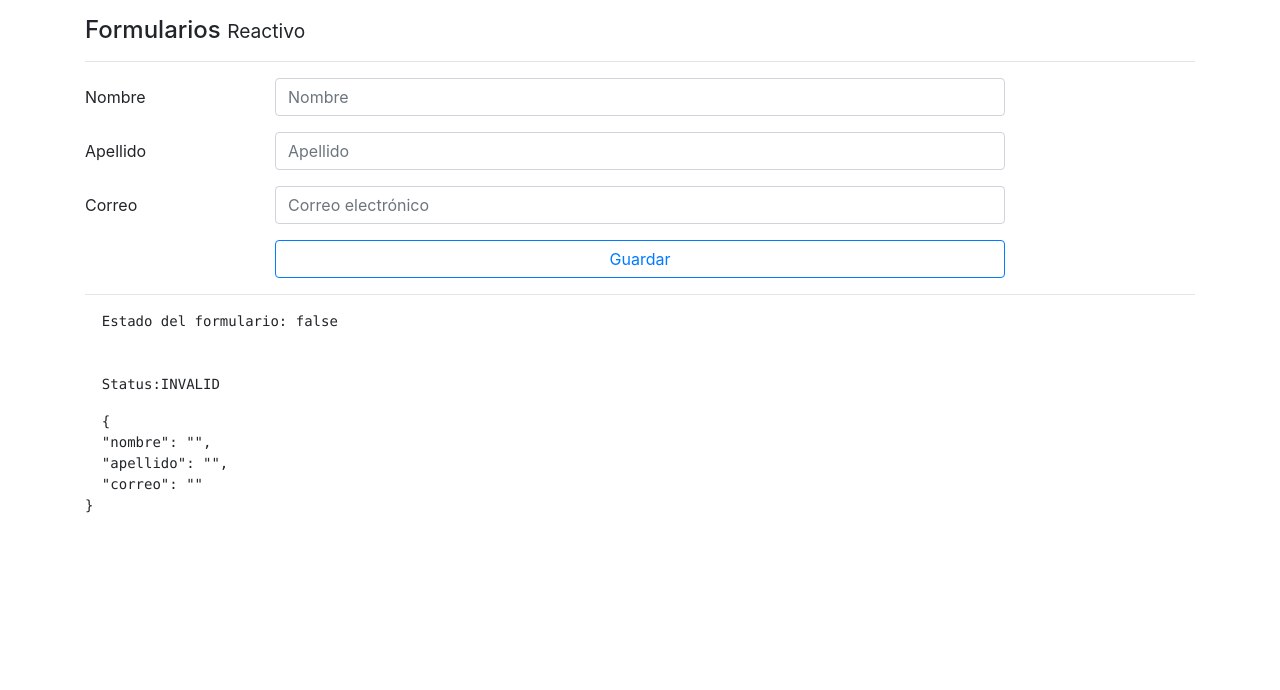
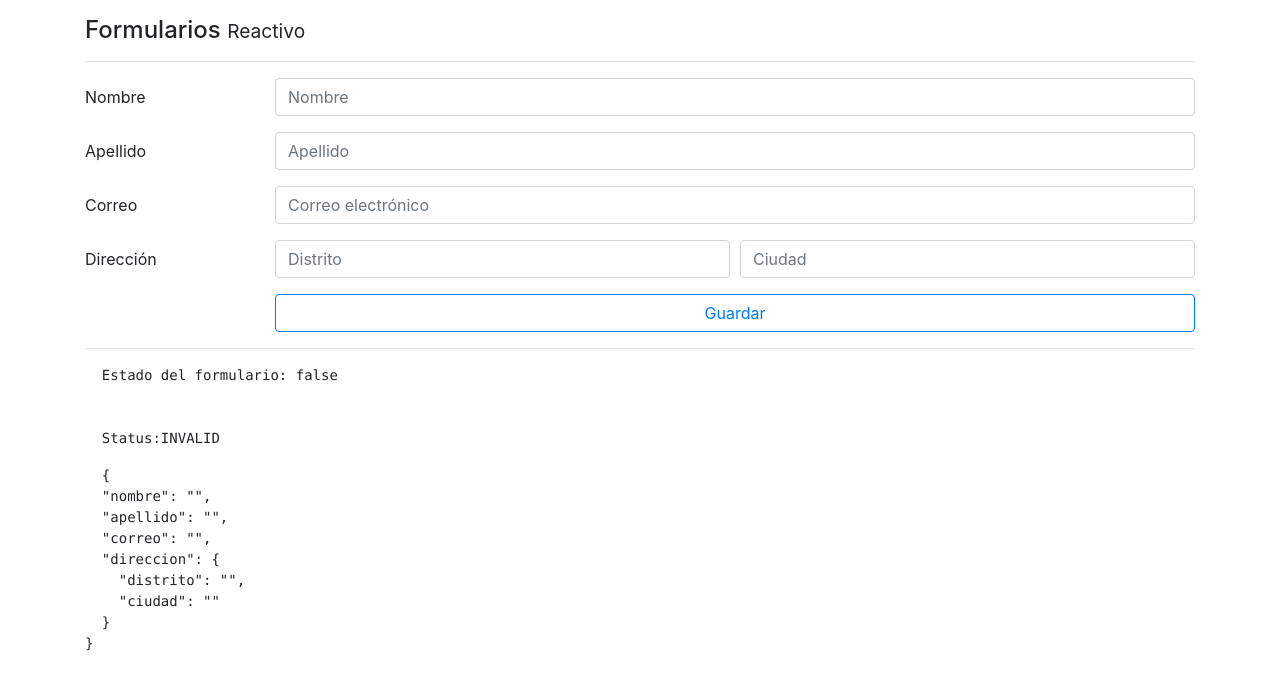
Before and after one commit to Brigitte9219/Formulario_Reactivo_Angular, an Angular app: page / in a window 1280 px wide. Shown: the top 690 px of the page. Built offline with nearby package versions, Linux system fonts and the light colour scheme.

Commit message:
Agrupación de los OBJETOS con formGroupName y validaciones para todos los campos del formulario con sus mensajes de error

```diff
--- a/src/app/pages/reactive/reactive.component.html
+++ b/src/app/pages/reactive/reactive.component.html
@@ -5,7 +5,7 @@
   <div>
     <div class="form-group row">
       <label class="col-2 col-form-label">Nombre</label>
-      <div class="col-8">
+      <div class="col">
         <input class="form-control"
                type="text"
                placeholder="Nombre"
@@ -18,7 +18,7 @@
 
     <div class="form-group row">
       <label class="col-2 col-form-label">Apellido</label>
-      <div class="col-8">
+      <div class="col">
         <input class="form-control"
                type="text"
                placeholder="Apellido"
@@ -32,7 +32,7 @@
 
   <div class="form-group row">
     <label class="col-2 col-form-label">Correo</label>
-    <div class="col-8">
+    <div class="col">
       <input class="form-control"
              type="email"
              placeholder="Correo electrónico"
@@ -43,9 +43,33 @@
     </div>
   </div>
 
+  <div class="form-group row" formGroupName="direccion">
+    <label class="col-2 col-form-label">Dirección</label>
+    <div class="form-row col">
+      <div class="col">
+        <input type="text"
+                class="form-control"
+                placeholder="Distrito"
+                formControlName="distrito"
+                [class.is-invalid]="distritoNoValido">
+        <small *ngIf="distritoNoValido"
+                class="form-text text-danger">Ingrese el distrito</small>
+      </div>
+      <div class="col">
+        <input type="text"
+                class="form-control"
+                placeholder="Ciudad"
+                formControlName="ciudad"
+                [class.is-invalid]="ciudadNoValido">
+        <small *ngIf="ciudadNoValido"
+                class="form-text text-danger">Ingrese la ciudad</small>
+      </div>
+    </div>
+  </div>
+
   <div class="form-group row">
     <label class="col-2 col-form-label">&nbsp;</label>
-    <div class="input-group col-md-8">
+    <div class="input-group col">
       <button type="submit" class="btn btn-outline-primary btn-block">
         Guardar
       </button>
--- a/src/app/pages/reactive/reactive.component.ts
+++ b/src/app/pages/reactive/reactive.component.ts
@@ -26,11 +26,23 @@ export class ReactiveComponent {
     return this.forma.get('correo')?.invalid && this.forma.get('correo')?.touched
   }
 
+  get distritoNoValido(){
+    return this.forma.get('direccion.distrito')?.invalid && this.forma.get('direccion.distrito')?.touched
+  }
+
+  get ciudadNoValido(){
+    return this.forma.get('direccion.ciudad')?.invalid && this.forma.get('direccion.ciudad')?.touched
+  }
+
   crearFormulario(){
     this.forma = this.fb.group({
       nombre:['', [Validators.required, Validators.minLength(5)]],
       apellido:['', Validators.required],
-      correo:['', [Validators.required,Validators.pattern('[a-z0-9._%+-]+@[a-z0-9.-]+\.[a-z]{2,3}$')]]
+      correo:['', [Validators.required,Validators.pattern('[a-z0-9._%+-]+@[a-z0-9.-]+\.[a-z]{2,3}$')]],
+      direccion: this.fb.group({
+        distrito:['',Validators.required],
+        ciudad:['', Validators.required]
+      })
     })
   }
 
@@ -39,8 +51,13 @@ export class ReactiveComponent {
 
     if(this.forma.invalid){
       return Object.values(this.forma.controls).forEach(control => {
-        control.markAsTouched();
-      })
+
+        if(control instanceof FormGroup){
+          Object.values(control.controls).forEach(control => control.markAsTouched());
+         }else {
+           control.markAsTouched();
+        }
+      });
     }
   }
 
```
